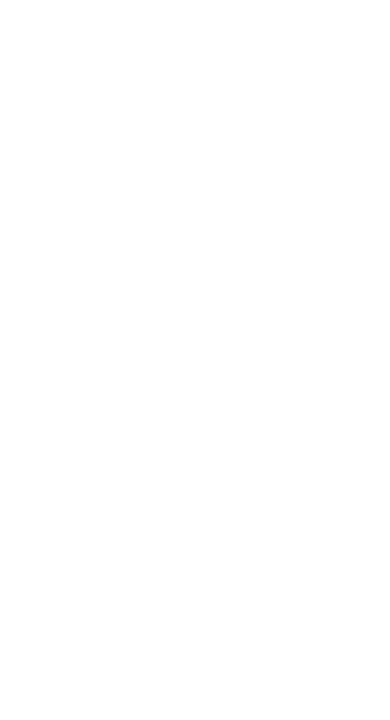
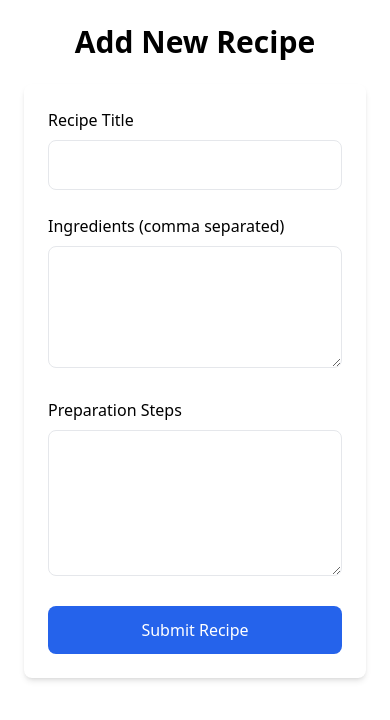
Before and after one commit to LeonScriptJS/alx-fe-reactjs, a React app in the folder recipe-sharing-platform/: page /add in a window 390 px wide. Before the commit this address had no page. Shown: the top 720 px of the page. Built offline with nearby package versions, Linux system fonts and the light colour scheme; the HTML template or start-up script is replaced by a standard one.

Commit message:
Implementing a Responsive Form to Add New Recipes

```diff
--- a/recipe-sharing-platform/src/App.jsx
+++ b/recipe-sharing-platform/src/App.jsx
@@ -2,6 +2,7 @@ import React from "react";
 import { BrowserRouter as Router, Route, Routes } from "react-router-dom";
 import HomePage from "./components/HomePage";
 import RecipeDetail from "./components/RecipeDetail";
+import AddRecipeForm from "./components/AddRecipeForm";
 
 function App() {
   return (
@@ -10,6 +11,7 @@ function App() {
         <Routes>
           <Route path="/" element={<HomePage />} />
           <Route path="/recipe/:id" element={<RecipeDetail />} />
+          <Route path="/add" element={<AddRecipeForm />} />
         </Routes>
       </Router>
     </>
--- /dev/null
+++ b/recipe-sharing-platform/src/components/AddRecipeForm.jsx
@@ -0,0 +1,106 @@
+import { useState } from "react";
+
+const AddRecipeForm = () => {
+  const [title, setTitle] = useState("");
+  const [ingredients, setIngredients] = useState("");
+  const [steps, setSteps] = useState("");
+  const [error, setError] = useState("");
+
+  const handleSubmit = (e) => {
+    e.preventDefault();
+
+    // Basic validation
+    if (!title || !ingredients || !steps) {
+      setError("All fields are required.");
+      return;
+    }
+
+    const ingredientsArray = ingredients
+      .split(",")
+      .map((item) => item.trim())
+      .filter((item) => item !== "");
+
+    if (ingredientsArray.length < 2) {
+      setError("Please enter at least two ingredients.");
+      return;
+    }
+
+    setError("");
+
+    const newRecipe = {
+      id: Date.now(),
+      title,
+      ingredients: ingredientsArray,
+      instructions: steps,
+    };
+
+    console.log("New Recipe:", newRecipe);
+
+    // Reset form
+    setTitle("");
+    setIngredients("");
+    setSteps("");
+  };
+
+  return (
+    <div className="max-w-2xl mx-auto p-6">
+      <h1 className="text-3xl font-bold mb-6 text-center">
+        Add New Recipe
+      </h1>
+
+      <form
+        onSubmit={handleSubmit}
+        className="bg-white shadow-md rounded-lg p-6 space-y-6"
+      >
+        {error && (
+          <p className="text-red-500 text-sm">{error}</p>
+        )}
+
+        <div>
+          <label className="block mb-2 font-medium">
+            Recipe Title
+          </label>
+          <input
+            type="text"
+            value={title}
+            onChange={(e) => setTitle(e.target.value)}
+            className="w-full border rounded-lg p-3 focus:outline-none focus:ring-2 focus:ring-blue-500"
+          />
+        </div>
+
+        <div>
+          <label className="block mb-2 font-medium">
+            Ingredients (comma separated)
+          </label>
+          <textarea
+            value={ingredients}
+            onChange={(e) => setIngredients(e.target.value)}
+            rows="4"
+            className="w-full border rounded-lg p-3 focus:outline-none focus:ring-2 focus:ring-blue-500"
+          ></textarea>
+        </div>
+
+        <div>
+          <label className="block mb-2 font-medium">
+            Preparation Steps
+          </label>
+          <textarea
+            value={steps}
+            onChange={(e) => setSteps(e.target.value)}
+            rows="5"
+            className="w-full border rounded-lg p-3 focus:outline-none focus:ring-2 focus:ring-blue-500"
+          ></textarea>
+        </div>
+
+        <button
+          type="submit"
+          className="w-full bg-blue-600 text-white py-3 rounded-lg hover:bg-blue-700 transition"
+        >
+          Submit Recipe
+        </button>
+      </form>
+    </div>
+  );
+};
+
+export default AddRecipeForm;
```
